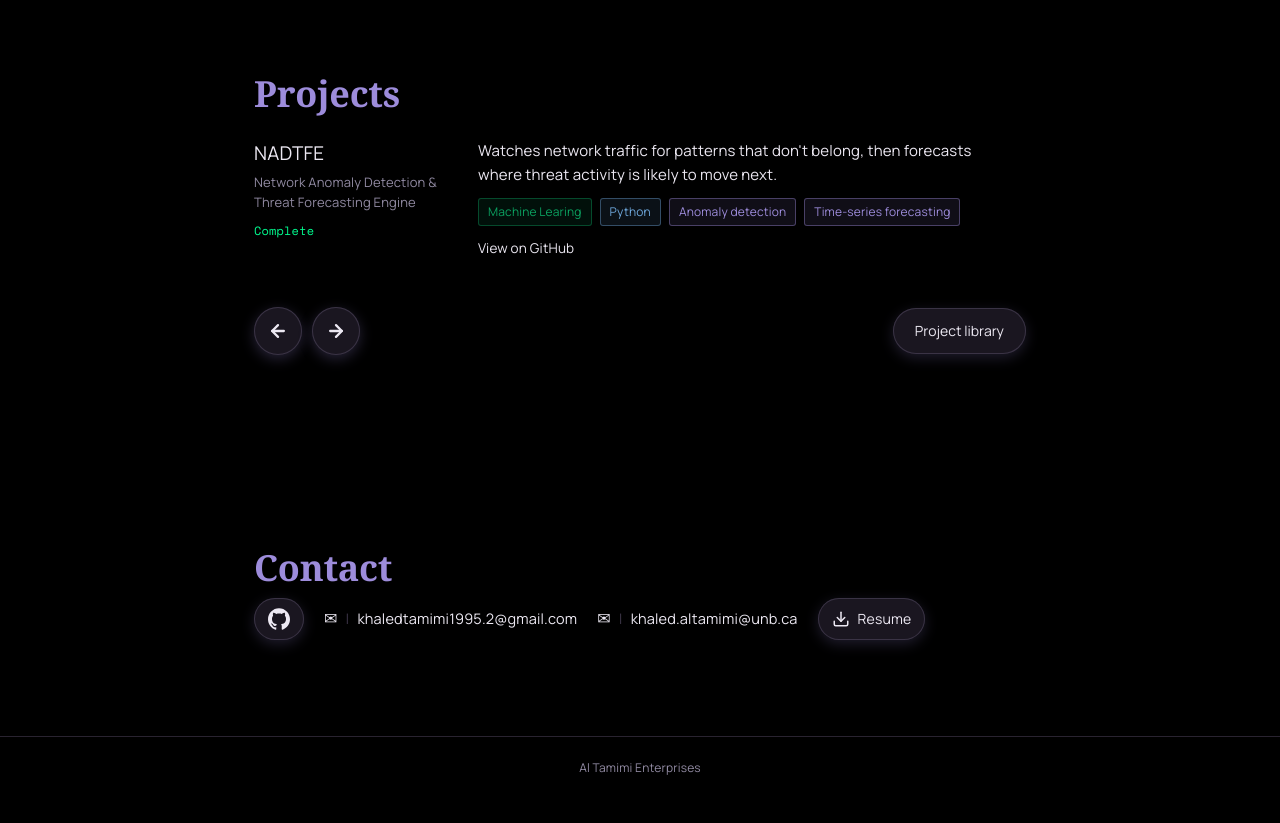
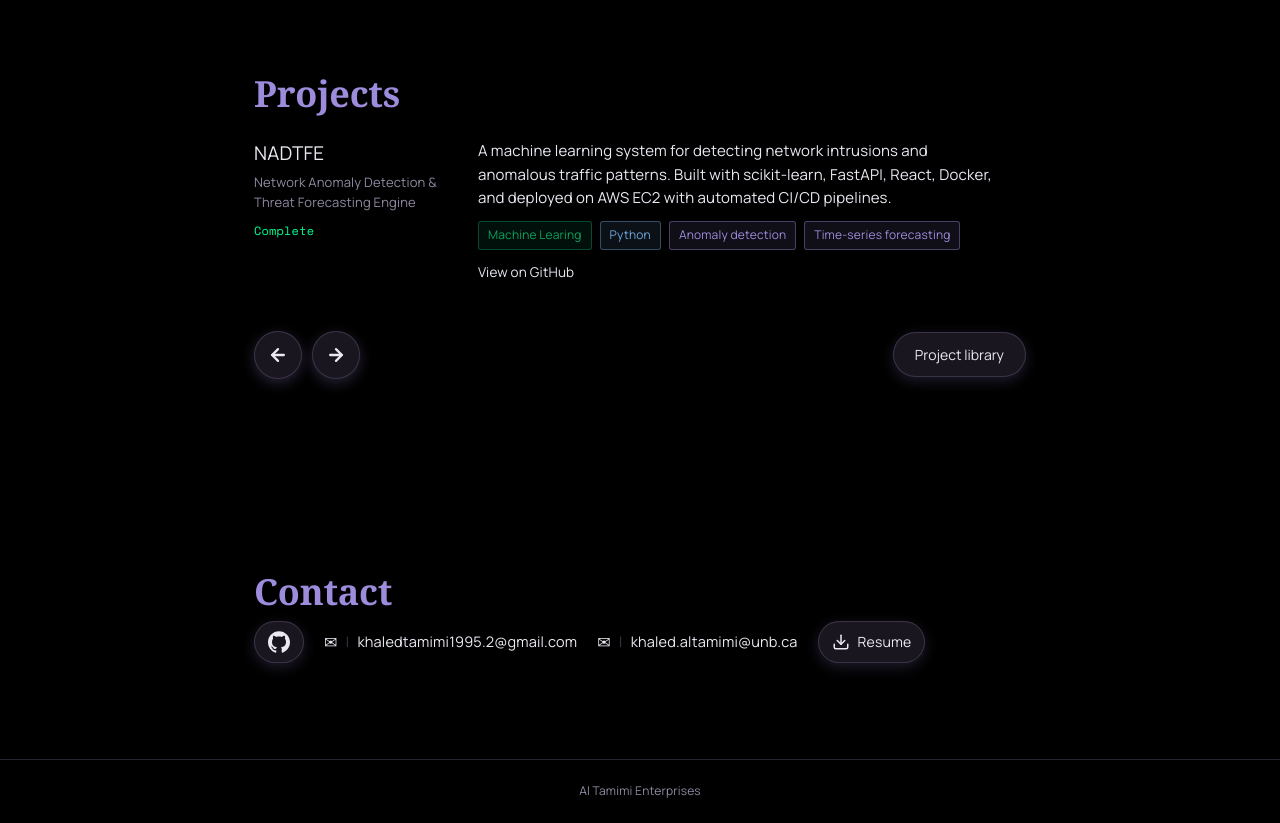
Before and after one commit to Khaled4262/PersonalWebsite, a React (Vite) app: page / in a window 1280 px wide. Shown: the part 1100-1923 px from the top of the page. Before the commit the page ends 1899 px from the top, so only its background shows below. Built offline with nearby package versions, Linux system fonts and the light colour scheme; a web font is replaced by a local one.

Commit message:
Update project description

```diff
--- a/src/PersonalWebsite.jsx
+++ b/src/PersonalWebsite.jsx
@@ -91,7 +91,7 @@ const PROJECTS = [
     full: "Network Anomaly Detection & Threat Forecasting Engine",
     status: "Complete",
     summary:
-      "Watches network traffic for patterns that don't belong, then forecasts where threat activity is likely to move next.",
+      "A machine learning system for detecting network intrusions and anomalous traffic patterns. Built with scikit-learn, FastAPI, React, Docker, and deployed on AWS EC2 with automated CI/CD pipelines.",
     tech: ["Machine Learing", "Python", "Anomaly detection", "Time-series forecasting"],
     link: "https://github.com/Khaled4262/Network-Anomaly-Detection-and-Threat-Forecasting-Engine",
   },
```
